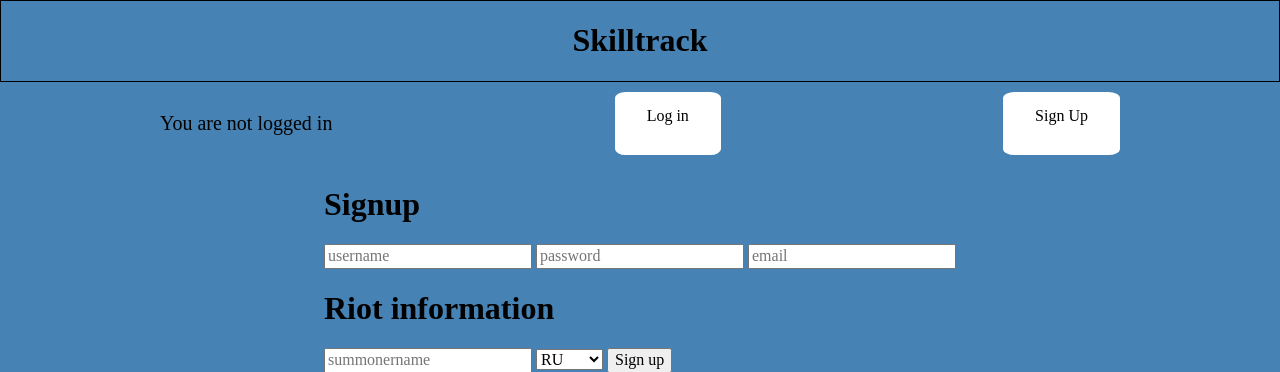
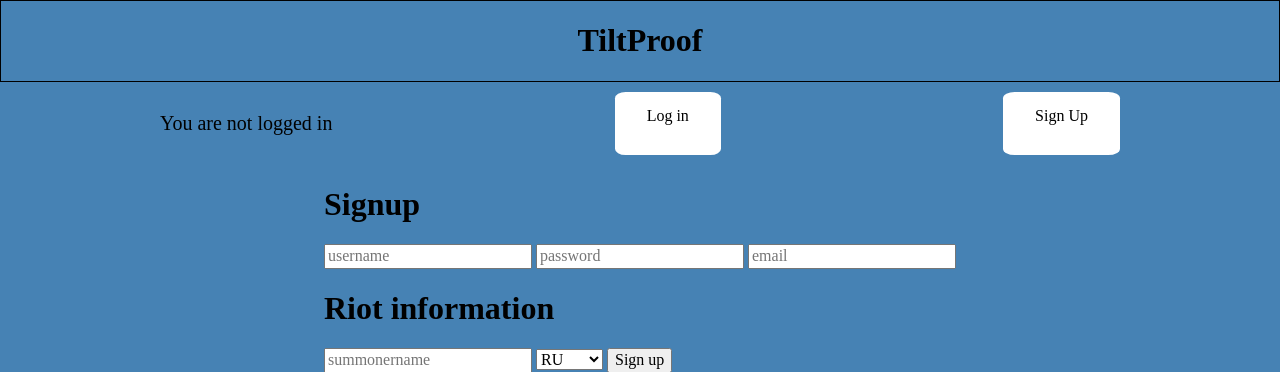
Before and after one commit to louizoslogic/capstone, a Django app: page /accounts/signup/ in a window 1280 px wide. Shown: the top 372 px of the page. Run offline with Django 3.2, Linux system fonts and the light colour scheme; some libraries are stand-ins or nearby versions.

Commit message:
deployed to heroku changing name in base

```diff
--- a/templates/base.html
+++ b/templates/base.html
@@ -11,7 +11,7 @@
 </head>
 <body>
   <div class="page-header">
-    <h1>Skilltrack</h1>
+    <h1>TiltProof</h1>
   </div>
   {% block sidebar %}
   <nav>
```
